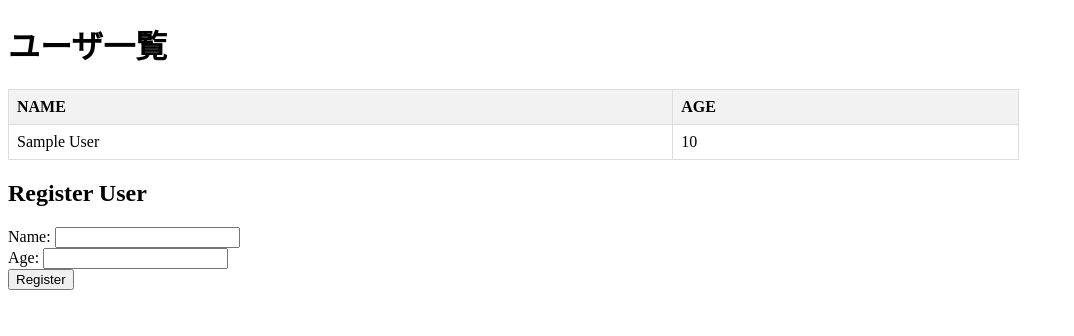
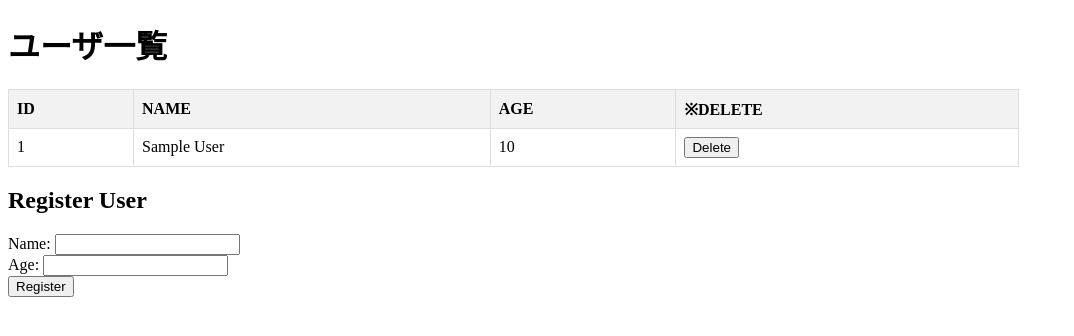
Before and after one commit to HayatoKTYM/sample-fastapi-db, a FastAPI app: page / in a window 1280 px wide. Shown: the top 336 px of the page, without its empty margins (0-1074 px from the left). Run offline with FastAPI, Linux system fonts and the light colour scheme; tables that the repository leaves empty hold one stand-in row (Sample ...).

Commit message:
add Delete User

```diff
--- a/app/main.py
+++ b/app/main.py
@@ -1,6 +1,6 @@
 import os
 
-from fastapi import FastAPI, Request, Form
+from fastapi import FastAPI, Request, Form, HTTPException
 from fastapi.responses import HTMLResponse, RedirectResponse
 from fastapi.templating import Jinja2Templates
 from pydantic import BaseModel
@@ -53,3 +53,16 @@ def create_user(name: str = Form(...), age: int = Form(...)):
 
     # POSTからGETにリダイレクトするにはステータスコードを設定
     return RedirectResponse('/', status_code=302)
+
+
+@app.post("/users/delete/{id}")
+def delete_user(id: int):
+    db = SessionLocal()
+    user = db.query(User).filter(User.id == id).first()
+    if not user:
+        raise HTTPException(status_code=404, detail="User not found")
+
+    db.delete(user)
+    db.commit()
+
+    return RedirectResponse("/", status_code=303)
--- a/app/templates/index.html
+++ b/app/templates/index.html
@@ -37,15 +37,23 @@
 		<table border="1">
 			<thead>
 				<tr>
+					<th>ID</th>
 					<th>NAME</th>
 					<th>AGE</th>
+					<th>※DELETE</th>
 				</tr>
 			</thead>
 			<tbody>
 				{% for user in users %}
 				<tr>
+					<td>{{ user.id }}</td>
 					<td>{{ user.name }}</td>
 					<td>{{ user.age }}</td>
+					<td>
+						<form action="/users/delete/{{ user.id }}" method="post">
+							<button type="submit">Delete</button>
+						</form>
+					</td>
 				</tr>
 				{% endfor %}
 			</tbody>
```
